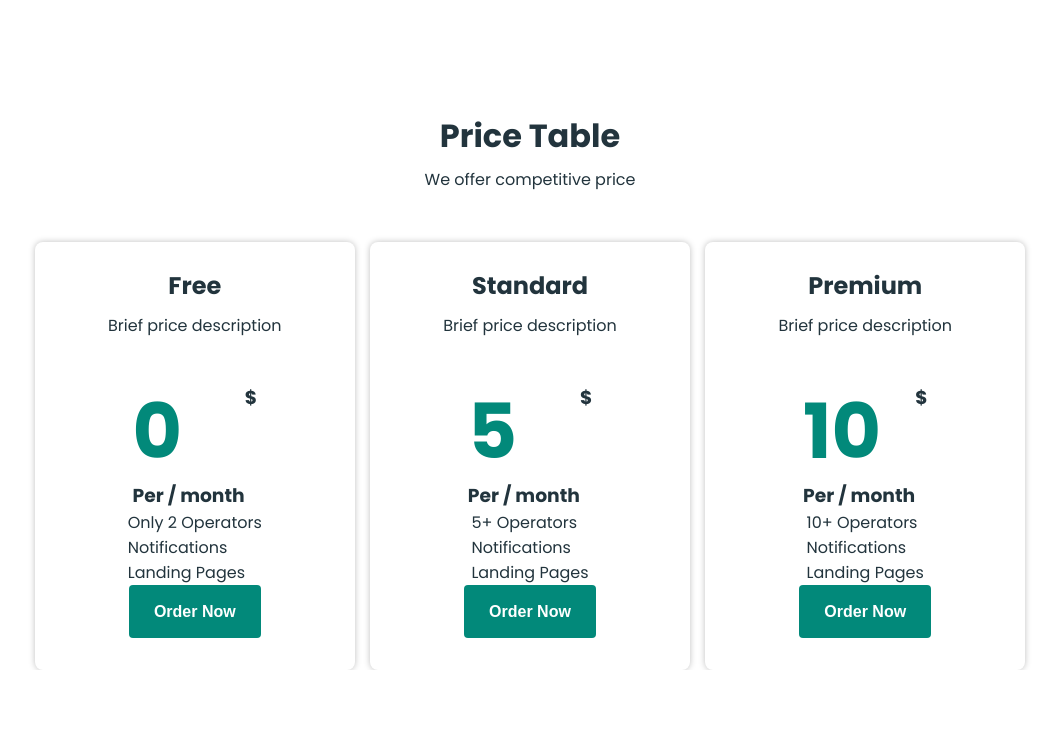
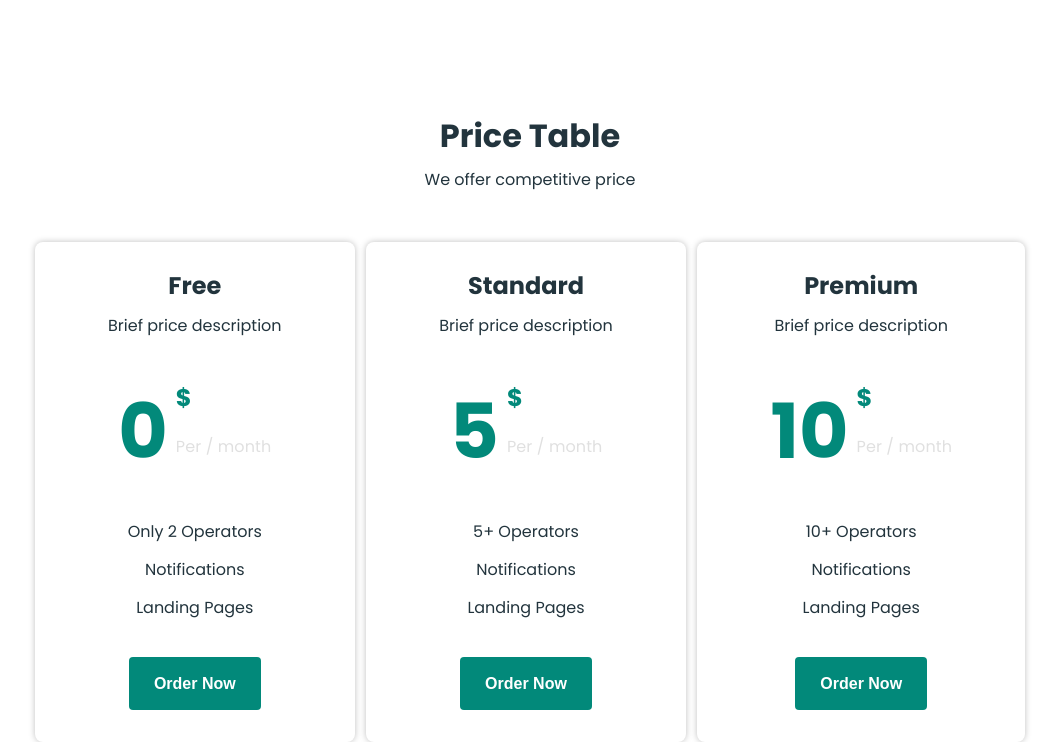
Before and after one commit to julbrn/practice, a plain HTML site: page index.html in a window 1280 px wide. Shown: the part 1220-1962 px from the top of the page, without its empty margins (110-1169 px from the left). Before the commit the page ends 1890 px from the top, so only its background shows below. Drawn offline with Linux system fonts and the light colour scheme.

Commit message:
feat: finalized the header and three sections

```diff
--- a/index.css
+++ b/index.css
@@ -30,13 +30,16 @@ body {
 
 .header__nav-items {
   display: flex;
+  justify-content: space-between;
 }
 
 .header__nav-item {
   font-size: 16px;
   font-weight: 500;
-  transition: all 0.4s linear;
-  padding-left: 24px;
+  transition: all 0.2s ease-in;
+  width: 88px;
+  padding-left: 10px;
+  text-align: center;
 }
 
 .header__nav-item:hover {
@@ -268,6 +271,7 @@ body {
   display: flex;
   flex-direction: column;
   align-items: center;
+  transition: all 0.3s ease;
 }
 
 .price__subscription-title {
@@ -286,11 +290,66 @@ body {
   padding-top: 37px;
   display: grid;
   grid-template-columns: auto auto;
+  column-gap: 8px;
 }
 
 .price__subscription-price-number {
+  grid-row: 1/3;
+  grid-column: 1;
   color: var(--accent-green);
   font-size: 76px;
   font-weight: 700;
   line-height: 1.3;
 }
+
+.price__subscription-price-currency {
+  grid-row: 1/2;
+  grid-column: 2/3;
+  color: var(--accent-green);
+  font-size: 24px;
+  font-weight: 700;
+  line-height: 1.25;
+}
+
+.price__subscription-price-permonth {
+  grid-row: 2/3;
+  grid-column: 2/3;
+  font-size: 16px;
+  font-weight: 400;
+  line-height: 1.19;
+  letter-spacing: 0.1px;
+  color: #e0e0e0;
+}
+
+.price__subscription-details {
+  text-align: center;
+  margin-top: 40px;
+}
+
+.price__subscription-detail {
+  font-size: 16px;
+  font-weight: 500;
+  line-height: 1.37;
+  padding-bottom: 16px;
+}
+
+.price__subscription-detail:last-of-type {
+  padding-bottom: 38px;
+}
+
+.price__subscription:hover {
+  background-color: var(--accent-green);
+  color: var(--light);
+  cursor: pointer;
+  transform: translateY(-10px);
+}
+
+.price__subscription:hover .button {
+  background-color: var(--light);
+  color: var(--accent-green);
+}
+
+.price__subscription:hover .price__subscription-price-number,
+.price__subscription:hover .price__subscription-price-currency {
+  color: var(--light);
+}
--- a/index.html
+++ b/index.html
@@ -12,7 +12,7 @@
   <body>
     <header class="header">
       <a href="/" class="logo">
-        <img src="/images/logo.svg" alt="logo" />
+        <img src="images/logo.svg" alt="logo" />
       </a>
       <nav class="header__nav">
         <ul class="header__nav-items">
@@ -53,7 +53,7 @@
           </div>
         </div>
         <div class="hero__column-right">
-          <img class="hero__img" src="/images/hero-img.svg" />
+          <img class="hero__img" src="images/hero-img.svg" />
         </div>
       </div>
       <div class="tests">
```
